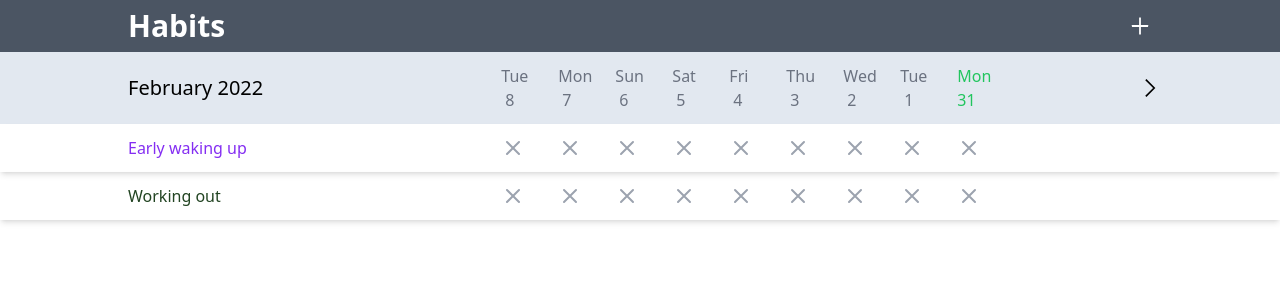
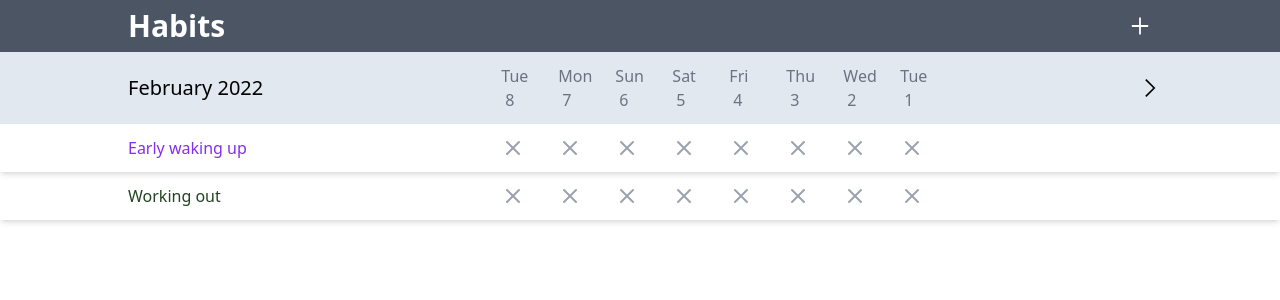
Before and after one commit to Shysh-Oleksandr/one-more, a React (Create React App) app: page / in a window 1280 px wide. Shown: the top 300 px of the page. Built offline with nearby package versions, Linux system fonts and the light colour scheme.

Commit message:
Fixed month changing issue.

```diff
--- a/src/Components/Habit.tsx
+++ b/src/Components/Habit.tsx
@@ -44,8 +44,6 @@ function formatToMarkIcon() {
 
 function markDay(value: Date, event: any) {
   if (!event.target.classList.contains("mark")) {
-    console.log(event.target.onclick);
-
     return;
   }
   if (event.target.classList.contains("marked")) {
@@ -53,7 +51,6 @@ function markDay(value: Date, event: any) {
   } else {
     event.target.classList.add("marked");
   }
-  console.dir(event.target);
 }
 
 function Habit({ habit }: IProps) {
@@ -72,8 +69,8 @@ function Habit({ habit }: IProps) {
           minDate={getMinDate()}
           minDetail="month"
           defaultView="month"
-          // showNeighboringMonth={false}
-          showNavigation={false}
+          showNeighboringMonth={false}
+          // showNavigation={false}
           formatDay={formatToMarkIcon}
         />
       </div>
--- a/src/Components/Habits.tsx
+++ b/src/Components/Habits.tsx
@@ -18,15 +18,11 @@ function Habits() {
   const habitsState = useSelector((state: State) => state.habits);
 
   function changeMonth() {
-    console.log("month");
-
     document
       .querySelectorAll(
-        ".marks .react-calendar__month-view__days__day--neighboringMonth:not([disabled])"
+        ".marks .react-calendar__navigation__arrow:not([disabled])"
       )
       .forEach((el: any) => {
-        console.log(el.onclick);
-
         el.click();
       });
   }
@@ -59,7 +55,7 @@ function Habits() {
           defaultView="month"
           prevLabel={<GrNext />}
           nextLabel={<GrPrevious />}
-          // showNeighboringMonth={false}
+          showNeighboringMonth={false}
           onActiveStartDateChange={() => changeMonth()}
           formatDay={(locale: string, date: Date) => getDayName(date, locale)}
         />
--- a/src/Styles/calendar.css
+++ b/src/Styles/calendar.css
@@ -1,5 +1,6 @@
 .react-calendar__month-view__weekdays,
 .react-calendar__tile:disabled,
+.marks .react-calendar__navigation,
 .react-calendar__navigation__arrow:disabled {
   @apply hidden !important;
 }
```
Also changed, not shown: 1 other file (tests, documents, lock files or other folders).
